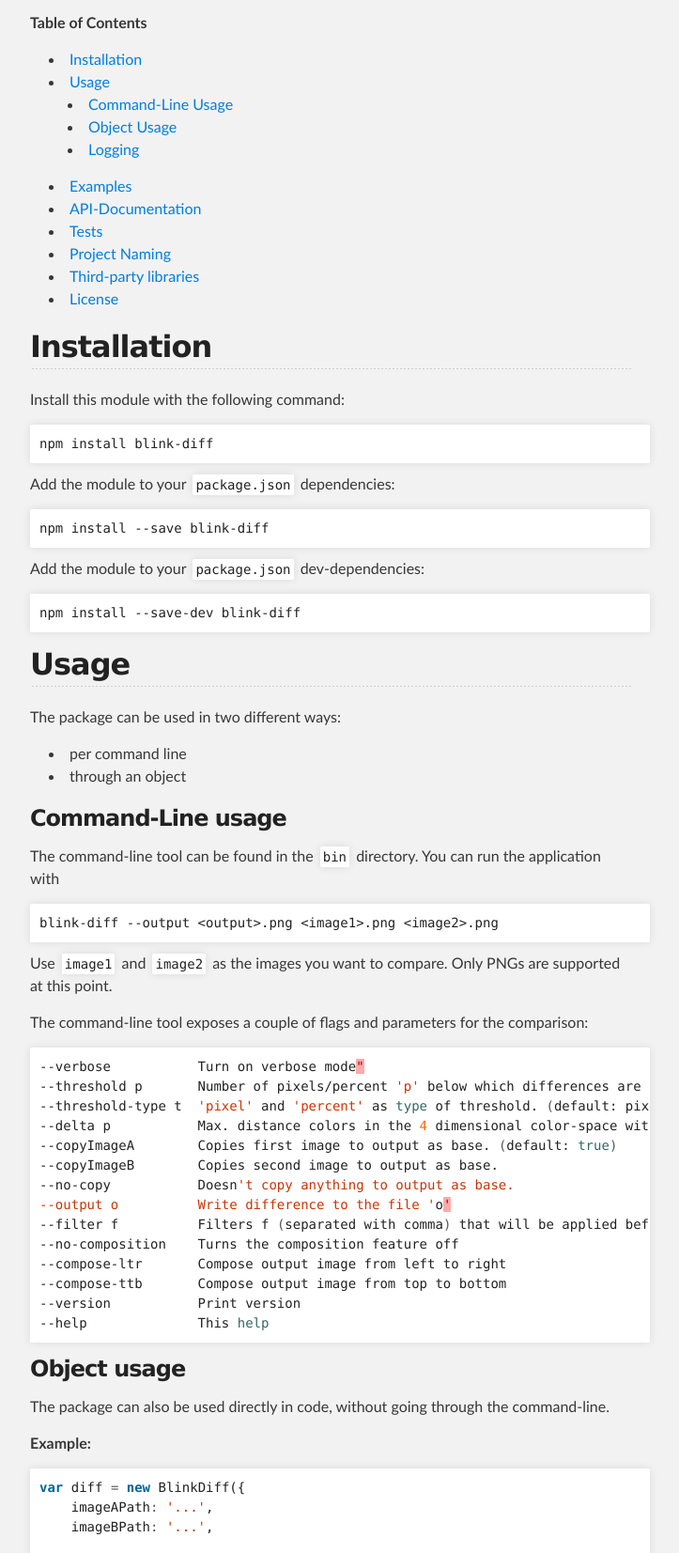
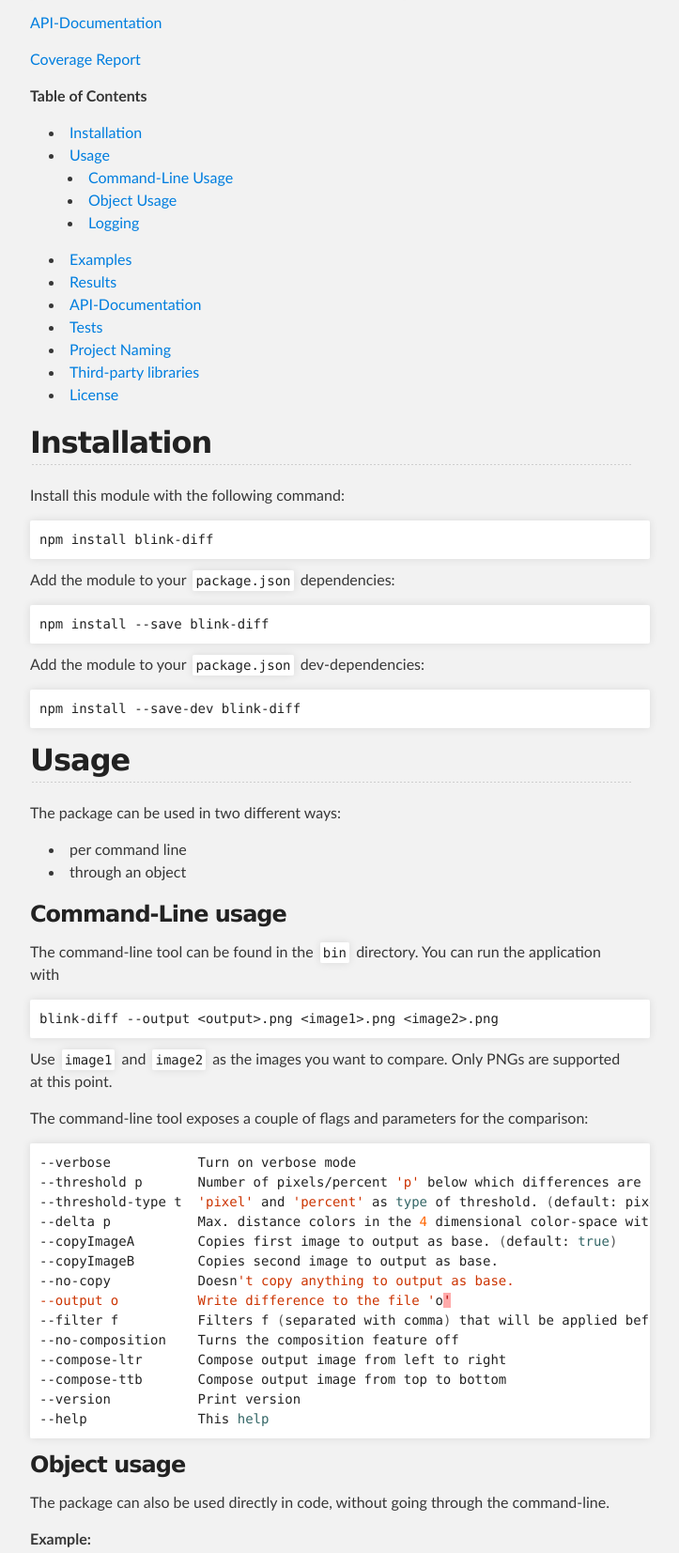
Before and after one commit to yahoo/blink-diff, a plain HTML site: page index.html in a window 1280 px wide. Shown: the part 1281-2934 px from the top of the page at 94% size, without its empty margins (288-1011 px from the left). Drawn offline with Linux system fonts and the light colour scheme.

```diff
--- a/index.html
+++ b/index.html
@@ -41,6 +41,10 @@
 
 <p><a href="https://nodei.co/npm/blink-diff/"><img src="https://nodei.co/npm/blink-diff.png?downloads=true" alt="NPM"></a></p>
 
+<p><a href="http://yahoo.github.io/blink-diff/docs/">API-Documentation</a></p>
+
+<p><a href="http://yahoo.github.io/blink-diff/coverage/lcov-report/">Coverage Report</a></p>
+
 <p><strong>Table of Contents</strong></p>
 
 <ul>
@@ -55,6 +59,7 @@
 </ul>
 </li>
 <li><a href="#examples">Examples</a></li>
+<li><a href="#results">Results</a></li>
 <li><a href="#api-documentation">API-Documentation</a></li>
 <li><a href="#tests">Tests</a></li>
 <li><a href="#project-naming">Project Naming</a></li>
@@ -103,7 +108,7 @@
 
 <p>The command-line tool exposes a couple of flags and parameters for the comparison:</p>
 
-<div class="highlight highlight-shell"><pre>--verbose           Turn on verbose mode<span class="err">"</span>
+<div class="highlight highlight-shell"><pre>--verbose           Turn on verbose mode
 --threshold p       Number of pixels/percent <span class="s1">'p'</span> below which differences are ignored
 --threshold-type t  <span class="s1">'pixel'</span> and <span class="s1">'percent'</span> as <span class="nb">type </span>of threshold. <span class="o">(</span>default: pixel<span class="o">)</span>
 --delta p           Max. distance colors in the <span class="m">4</span> dimensional color-space without triggering a difference.
@@ -235,6 +240,11 @@
 Each of the regression has the screenshot and the output result, highlighting the differences.</p>
 
 <h2>
+<a id="results" class="anchor" href="#results" aria-hidden="true"><span class="octicon octicon-link"></span></a>Results</h2>
+
+<p><img src="https://raw.githubusercontent.com/yahoo/blink-diff/master/images/conversion.png" alt="Conversion"></p>
+
+<h2>
 <a id="api-documentation" class="anchor" href="#api-documentation" aria-hidden="true"><span class="octicon octicon-link"></span></a>API-Documentation</h2>
 
 <p>Generate the documentation with following command:</p>
```
Also changed, not shown: params.json (+1 -1 lines).
